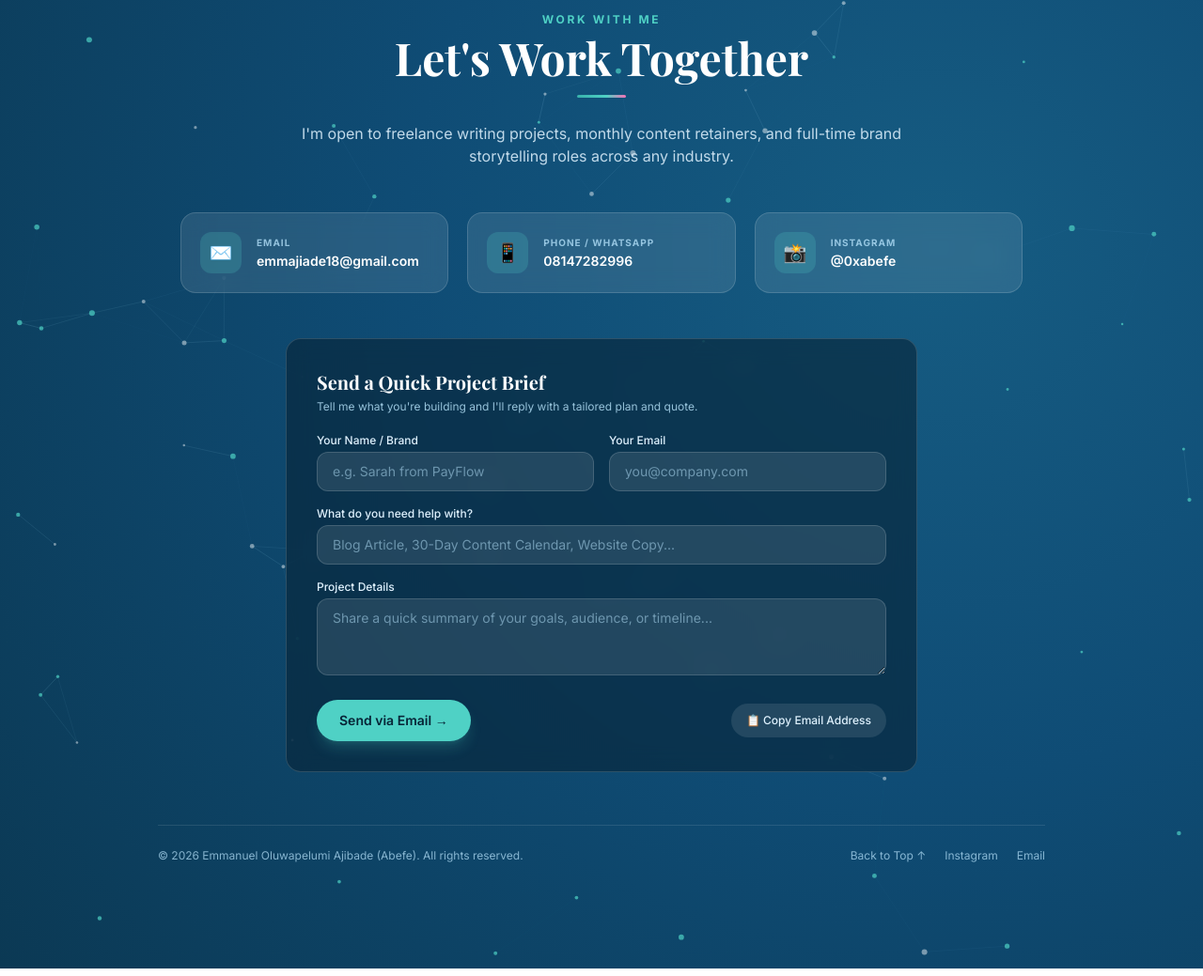
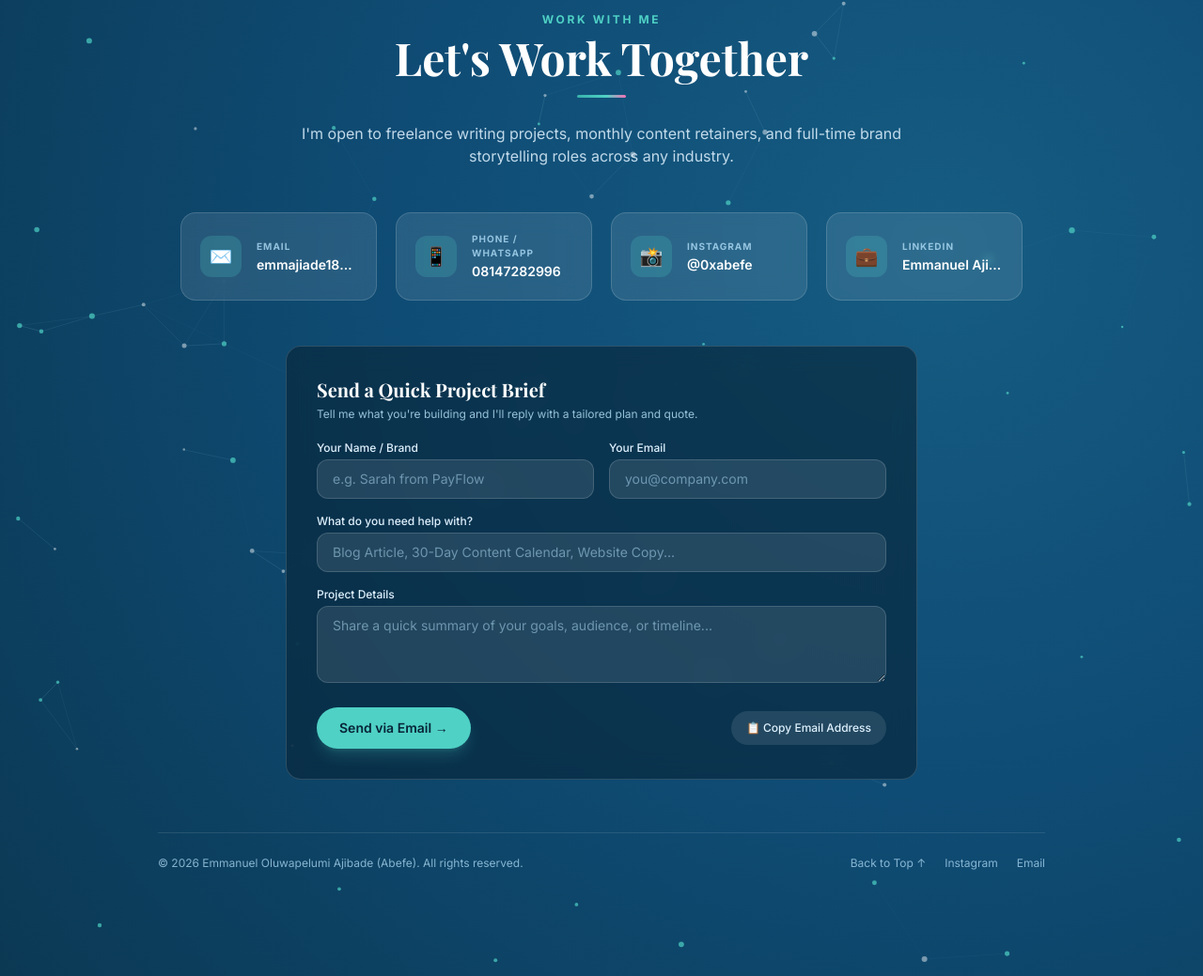
Before and after one commit to emmajibade16-cell/emmajibade-portfolio, a plain HTML site: page index.html in a window 1280 px wide. Shown: the part 5763-6802 px from the top of the page at 94% size. Drawn offline with nearby package versions, Linux system fonts and the light colour scheme; a web font is replaced by a local one.

Commit message:
Add LinkedIn contact card
Added LinkedIn contact card to the contact section.

```diff
--- a/index.html
+++ b/index.html
@@ -744,7 +744,7 @@
       </div>
 
       <!-- 3 Direct Contact Cards (Email, Phone/WhatsApp, Instagram) -->
-      <div class="grid grid-cols-1 sm:grid-cols-3 gap-5 max-w-4xl mx-auto mb-12 pointer-events-auto">
+      <div class="grid grid-cols-1 sm:grid-cols-4 gap-5 max-w-4xl mx-auto mb-12 pointer-events-auto">
         <!-- Email Card -->
         <a href="mailto:emmajiade18@gmail.com" class="group rounded-2xl bg-white/10 hover:bg-white/15 border border-white/15 backdrop-blur-md p-5 flex items-center gap-4 transition-all">
           <div class="w-11 h-11 rounded-xl bg-mint-400/20 text-mint-400 flex items-center justify-center text-xl shrink-0 group-hover:scale-105 transition-transform">
@@ -777,6 +777,16 @@
             <div class="text-sm font-semibold text-white">@0xabefe</div>
           </div>
         </a>
+        <!-- LinkedIn Card -->
+          <a href="https://www.linkedin.com/in/emmanuel-ajibade-229a97443" target="_blank" rel="noopener noreferrer" class="group rounded-2xl bg-white/10 hover:bg-white/15 border border-white/15 backdrop-blur-sm p-5 flex items-center gap-4 transition-all">
+            <div class="w-11 h-11 rounded-xl bg-mint-400/20 text-mint-400 flex items-center justify-center text-xl shrink-0 group-hover:scale-105 transition-transform">
+              💼
+            </div>
+            <div class="min-w-0">
+              <div class="text-[10px] font-bold tracking-widest uppercase text-sky-200/75 mb-0.5">LINKEDIN</div>
+              <div class="text-sm font-semibold text-white truncate">Emmanuel Ajibade</div>
+            </div>
+          </a>
       </div>
 
       <!-- Interactive Quick Brief / Inquiry Form -->
```
